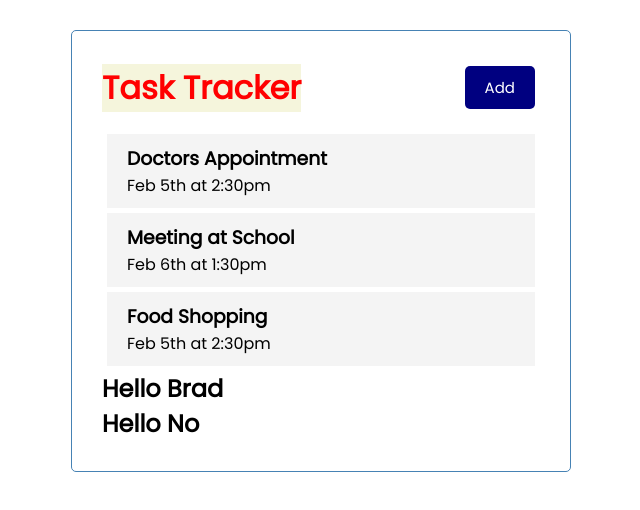
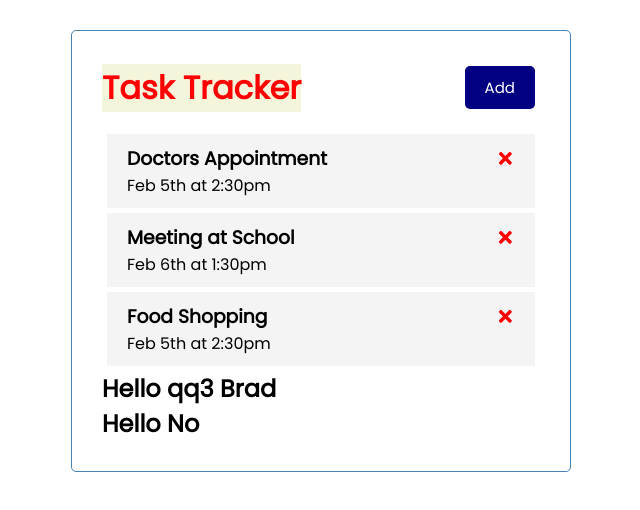
Before and after one commit to jonathan-r-jones/react-crash-course-xps-version, a React (Create React App) app: page / in a window 1280 px wide. Shown: the top 510 px of the page, without its empty margins (319-959 px from the left). Built offline with nearby package versions, Linux system fonts and the light colour scheme.

Commit message:
Oct-12-2021_2:27_PM

```diff
--- a/src/App.js
+++ b/src/App.js
@@ -30,7 +30,7 @@
     <div className="container">
       <Header />
       <Tasks tasks={tasks} />
-      <h2>Hello {name}</h2>
+      <h2>Hello qq3 {name}</h2>
       <h2>Hello {x ? 'Yes' : 'No'}</h2>
     </div>
       );
--- a/src/components/Task.js
+++ b/src/components/Task.js
@@ -1,7 +1,11 @@
+import {FaTimes} from 'react-icons/fa'
+
 const Task = ({ task }) => {
   return (
     <div className='task'>
-      <h3>{task.text}</h3>
+      <h3>
+        {task.text} <FaTimes style={{ color: 'red', cursor: 'pointer' }}/>
+      </h3>
       <p>{task.day}</p>
     </div>
   )
```
